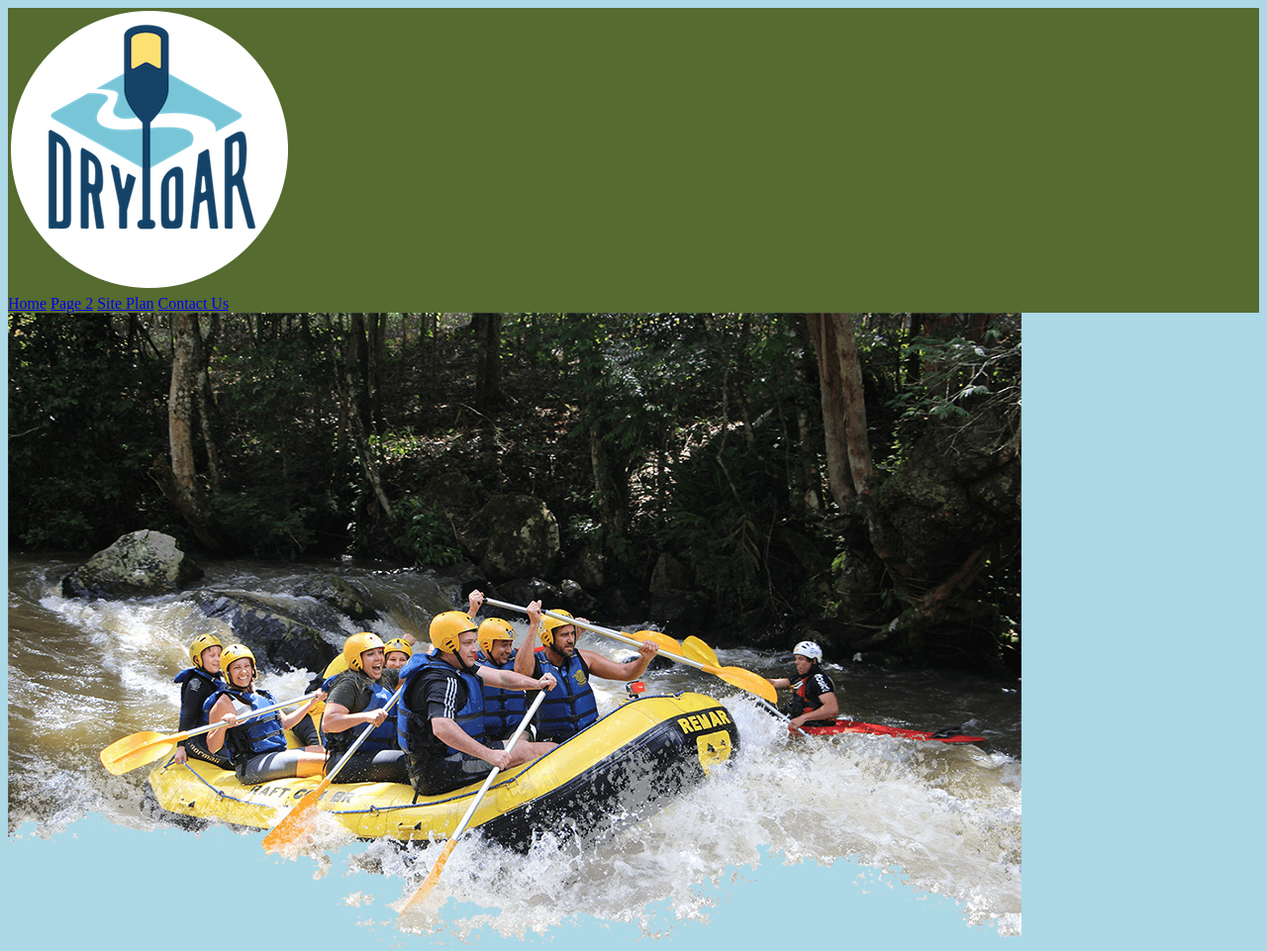
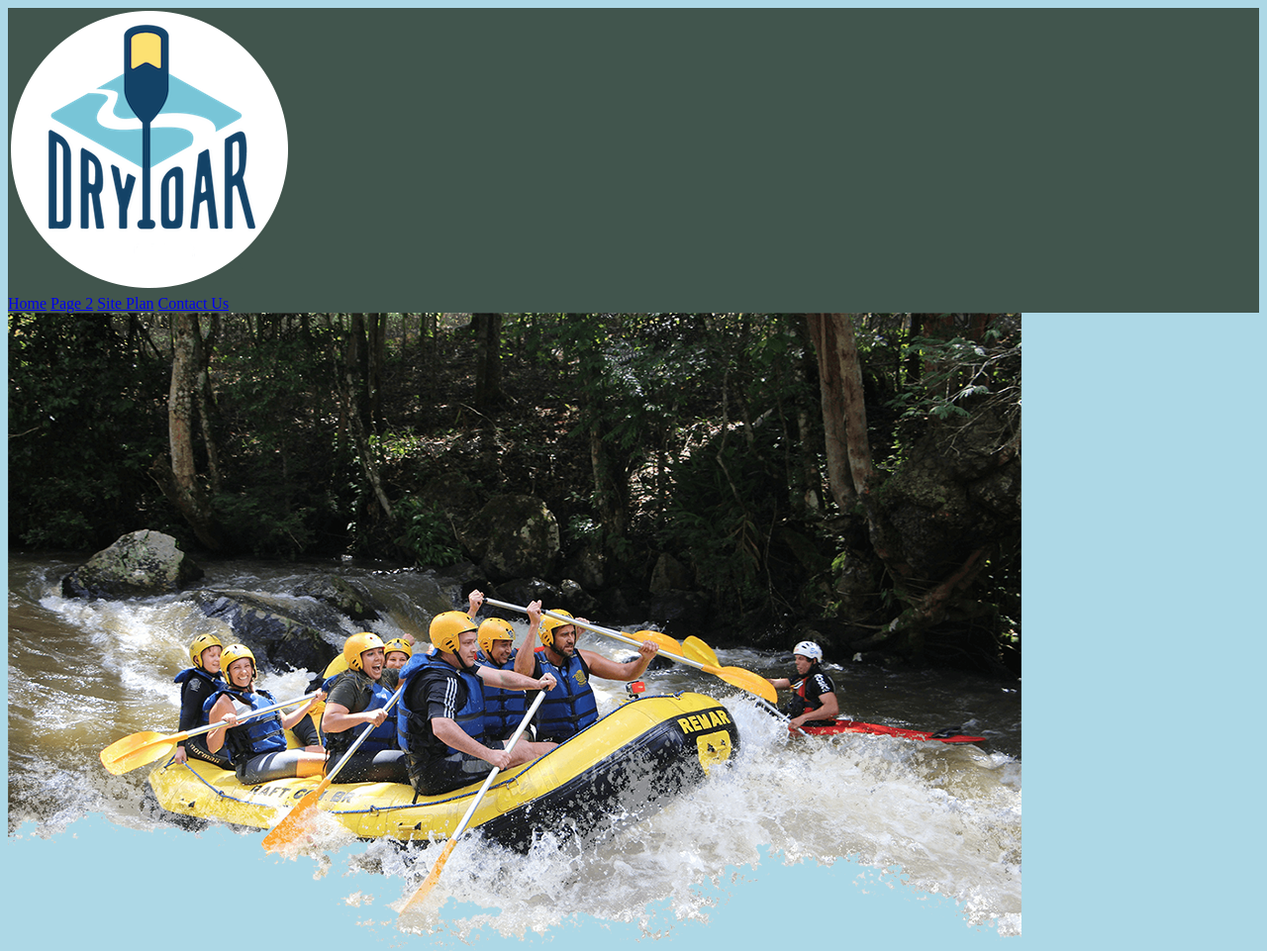
Before and after one commit to MelindaRespeto/BYUI, a plain HTML site: page wwr/index.html in a window 1280 px wide. Shown: the top 961 px of the page at 99% size. Drawn offline with Linux system fonts and the light colour scheme.

Commit message:
add color

```diff
--- a/wwr/styles/style.css
+++ b/wwr/styles/style.css
@@ -28,7 +28,7 @@ body {
     color: black;
   }
   header {
-    background-color: darkolivegreen;
+    background-color: rgba(20,30,13, .7);
   }
   a:hover {
     background-color: white;
```
